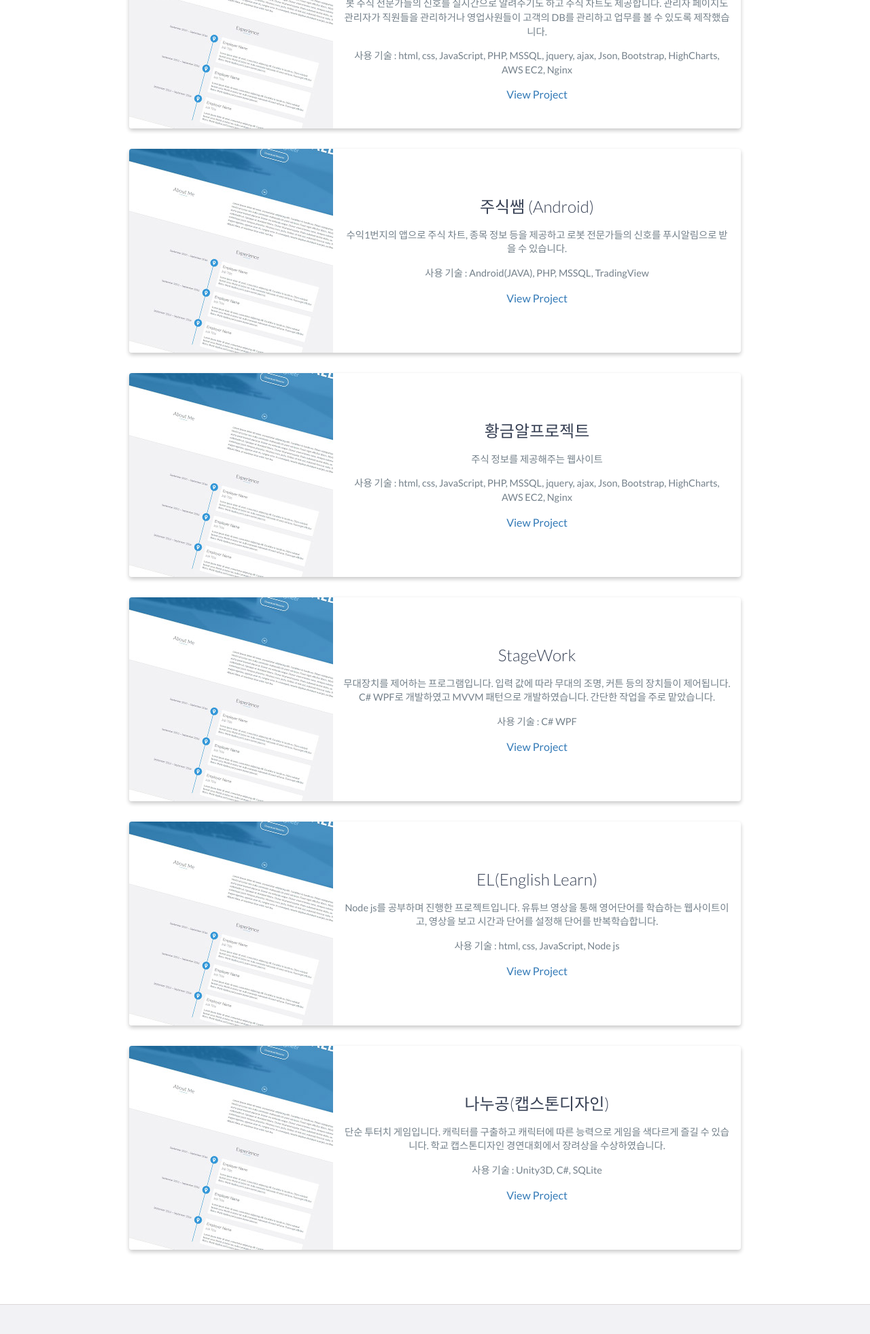
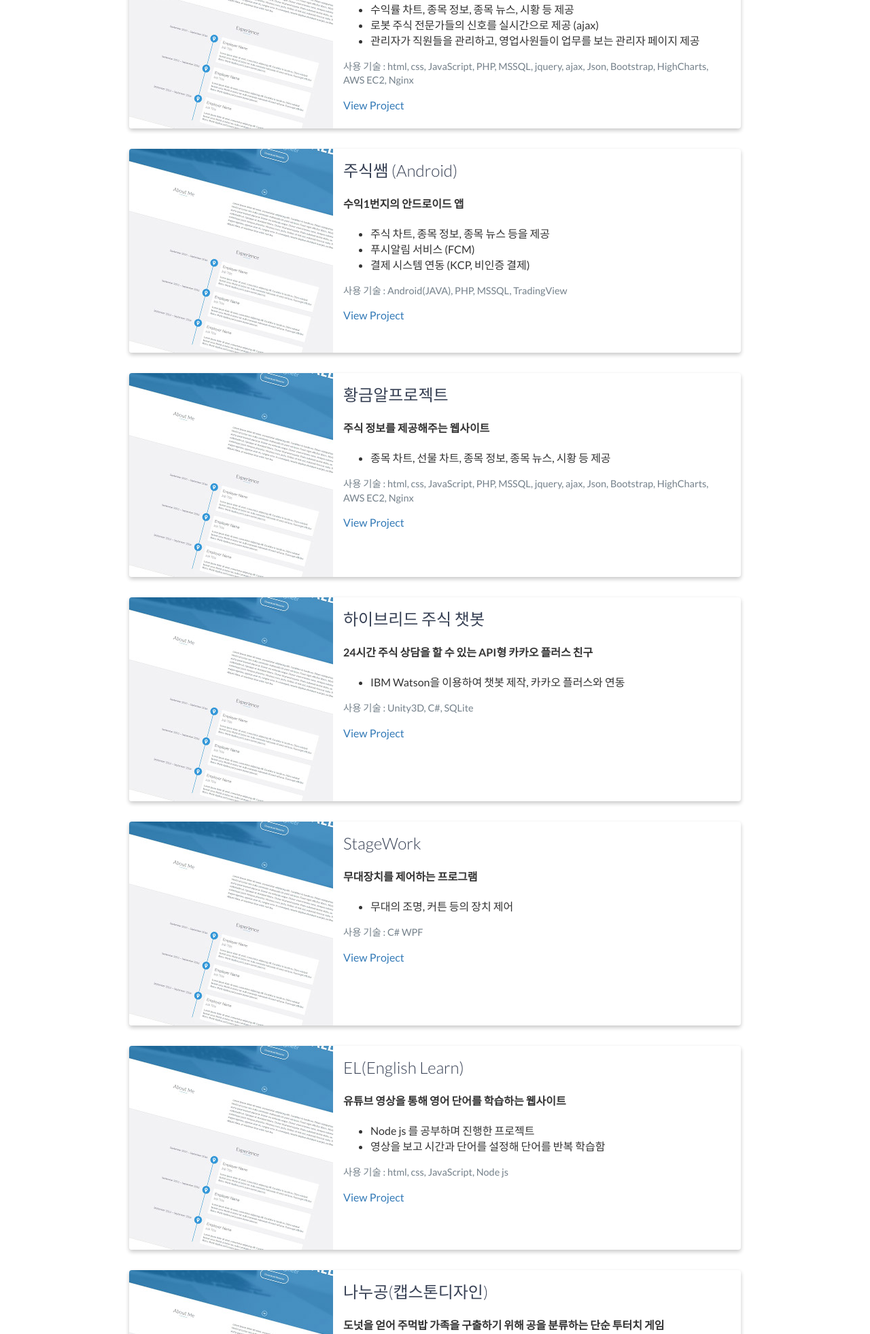
Before and after one commit to shL2e/shL2e.github.io, a website: page index.html in a window 1280 px wide. Shown: the part 2506-4469 px from the top of the page at 68% size. Drawn offline with nearby package versions, Linux system fonts and the light colour scheme.

Commit message:
modified style.css, project

```diff
--- a/index.html
+++ b/index.html
@@ -147,7 +147,9 @@
 
     <div id="projects">
     <!-- <div id="projects" class="background-alt"> -->
-        <h2 class="heading">Projects</h2>
+        <div class="project-head">
+            <h2 class="heading">Projects</h2>
+        </div>
         <div class="container">
             <div class="row">
                 <div class="project shadow-large">
@@ -157,20 +159,16 @@
                     <!-- End .project-image -->
                     <div class="project-info">
                         <h3>주식쌤 (C# winform)</h3>
-                        <h4>
-                            주식정보와 주식 매매, 자동 매매를 도와주는 프로그램
-                        </h4>
+                        <h4>주식정보와 주식 매매, 자동 매매를 도와주는 프로그램</h4>
                         <ul>
                             <li>
-                                매매 부분은 증권사 API를 사용, 그 외 주식 차트, 뉴스, 정보 등을 제공
+                                매매는 증권사 API를 사용, 그 외 주식 차트, 뉴스, 정보 등을 제공
                             </li>
                             <li>
-                                자동 매매를 제외한 나머지 부분을 부분적으로 맡아서 진행했습니다.
+                                매매를 제외한 나머지를 부분적으로 구현
                             </li>
                         </ul>
-                        <p>
-                            사용 기술 :  C# winform, MSSQL, TradingView, AWS EC2
-                        </p>
+                        <p>사용 기술 :  C# winform, MSSQL, TradingView, AWS EC2</p>
                         <a href="#">View Project</a>
                     </div>
                     <!-- End .project-info -->
@@ -184,9 +182,20 @@
                     <!-- End .project-image -->
                     <div class="project-info">
                         <h3>수익1번지</h3>
-                        <p>
-                            주식 정보를 제공해주고 인공지능 로봇 주식 전문가들의 데이터를 제공해주는 웹사이트입니다. 로봇 주식 전문가들의 신호를 실시간으로 알려주기도 하고 주식 차트도 제공합니다. 관리자 페이지도 관리자가 직원들을 관리하거나 영업사원들이 고객의 DB를 관리하고 업무를 볼 수 있도록 제작했습니다.
-                        </p>
+                        <h4>
+                            주식 정보와 인공지능 로봇 주식 전문가들의 데이터를 제공해주는 웹사이트
+                        </h4>
+                        <ul>
+                            <li>
+                                수익률 차트, 종목 정보, 종목 뉴스, 시황 등 제공
+                            </li>
+                            <li>
+                                로봇 주식 전문가들의 신호를 실시간으로 제공 (ajax)
+                            </li>
+                            <li>
+                                관리자가 직원들을 관리하고, 영업사원들이 업무를 보는 관리자 페이지 제공
+                            </li>
+                        </ul>
                         <p>
                             사용 기술 : html, css, JavaScript, PHP, MSSQL, jquery, ajax, Json, Bootstrap, HighCharts, AWS EC2, Nginx
                         </p>
@@ -203,9 +212,20 @@
                     <!-- End .project-image -->
                     <div class="project-info">
                         <h3>주식쌤 (Android)</h3>
-                        <p>
-                            수익1번지의 앱으로 주식 차트, 종목 정보 등을 제공하고 로봇 전문가들의 신호를 푸시알림으로 받을 수 있습니다.
-                        </p>
+                        <h4>
+                            수익1번지의 안드로이드 앱
+                        </h4>
+                        <ul>
+                            <li>
+                                주식 차트, 종목 정보, 종목 뉴스 등을 제공
+                            </li>
+                            <li>
+                                푸시알림 서비스 (FCM)
+                            </li>
+                            <li>
+                                결제 시스템 연동 (KCP, 비인증 결제)
+                            </li>
+                        </ul>
                         <p>
                             사용 기술 : Android(JAVA), PHP, MSSQL, TradingView
                         </p>
@@ -222,9 +242,14 @@
                     <!-- End .project-image -->
                     <div class="project-info">
                         <h3>황금알프로젝트</h3>
-                        <p>
+                        <h4>
                             주식 정보를 제공해주는 웹사이트
-                        </p>
+                        </h4>
+                        <ul>
+                            <li>
+                                종목 차트, 선물 차트, 종목 정보, 종목 뉴스, 시황 등 제공
+                            </li>
+                        </ul>
                         <p>
                             사용 기술 : html, css, JavaScript, PHP, MSSQL, jquery, ajax, Json, Bootstrap, HighCharts, AWS EC2, Nginx
                         </p>
@@ -235,15 +260,44 @@
                 <!-- End .project -->
 
                 <div class="project shadow-large">
+                        <div class="project-image">
+                            <img src="images/project.jpg" />
+                        </div>
+                        <!-- End .project-image -->
+                        <div class="project-info">
+                            <h3>하이브리드 주식 챗봇</h3>
+                            <h4>
+                                24시간 주식 상담을 할 수 있는 API형 카카오 플러스 친구
+                            </h4>
+                            <ul>
+                                <li>
+                                    IBM Watson을 이용하여 챗봇 제작, 카카오 플러스와 연동
+                                </li>
+                            </ul>
+                            <p>
+                                사용 기술 : Unity3D, C#, SQLite
+                            </p>
+                            <a href="#">View Project</a>
+                        </div>
+                        <!-- End .project-info -->
+                    </div>
+                    <!-- End .project -->
+
+                <div class="project shadow-large">
                     <div class="project-image">
                         <img src="images/project.jpg" />
                     </div>
                     <!-- End .project-image -->
                     <div class="project-info">
                         <h3>StageWork</h3>
-                        <p>
-                            무대장치를 제어하는 프로그램입니다. 입력 값에 따라 무대의 조명, 커튼 등의 장치들이 제어됩니다. C# WPF로 개발하였고 MVVM 패턴으로 개발하였습니다. 간단한 작업을 주로 맡았습니다.
-                        </p>
+                        <h4>
+                            무대장치를 제어하는 프로그램
+                        </h4>
+                        <ul>
+                            <li>
+                                무대의 조명, 커튼 등의 장치 제어
+                            </li>
+                        </ul>
                         <p>
                             사용 기술 : C# WPF
                         </p>
@@ -260,9 +314,18 @@
                     <!-- End .project-image -->
                     <div class="project-info">
                         <h3>EL(English Learn)</h3>
-                        <p>
-                            Node js를 공부하며 진행한 프로젝트입니다. 유튜브 영상을 통해 영어단어를 학습하는 웹사이트이고, 영상을 보고 시간과 단어를 설정해 단어를 반복학습합니다.
-                        </p>
+                        <h4>
+                            유튜브 영상을 통해 영어 단어를 학습하는 웹사이트
+                        </h4>
+                        <ul>
+                            <li>
+                                Node js 를 공부하며 진행한 프로젝트
+                            </li>
+                            <li>
+                                영상을 보고 시간과 단어를 설정해 단어를 반복 학습함
+                            </li>
+
+                        </ul>
                         <p>
                             사용 기술 : html, css, JavaScript, Node js
                         </p>
@@ -279,9 +342,14 @@
                     <!-- End .project-image -->
                     <div class="project-info">
                         <h3>나누공(캡스톤디자인)</h3>
-                        <p>
-                            단순 투터치 게임입니다. 캐릭터를 구출하고 캐릭터에 따른 능력으로 게임을 색다르게 즐길 수 있습니다. 학교 캡스톤디자인 경연대회에서 장려상을 수상하였습니다.
-                        </p>
+                        <h4>
+                            도넛을 얻어 주먹밥 가족을 구출하기 위해 공을 분류하는 단순 투터치 게임
+                        </h4>
+                        <ul>
+                            <li>
+                                2016 안산대학교 캡스톤 디자인 경연대회 장려상 수상
+                            </li>
+                        </ul>
                         <p>
                             사용 기술 : Unity3D, C#, SQLite
                         </p>
```
Also changed, not shown: css/styles.css.
